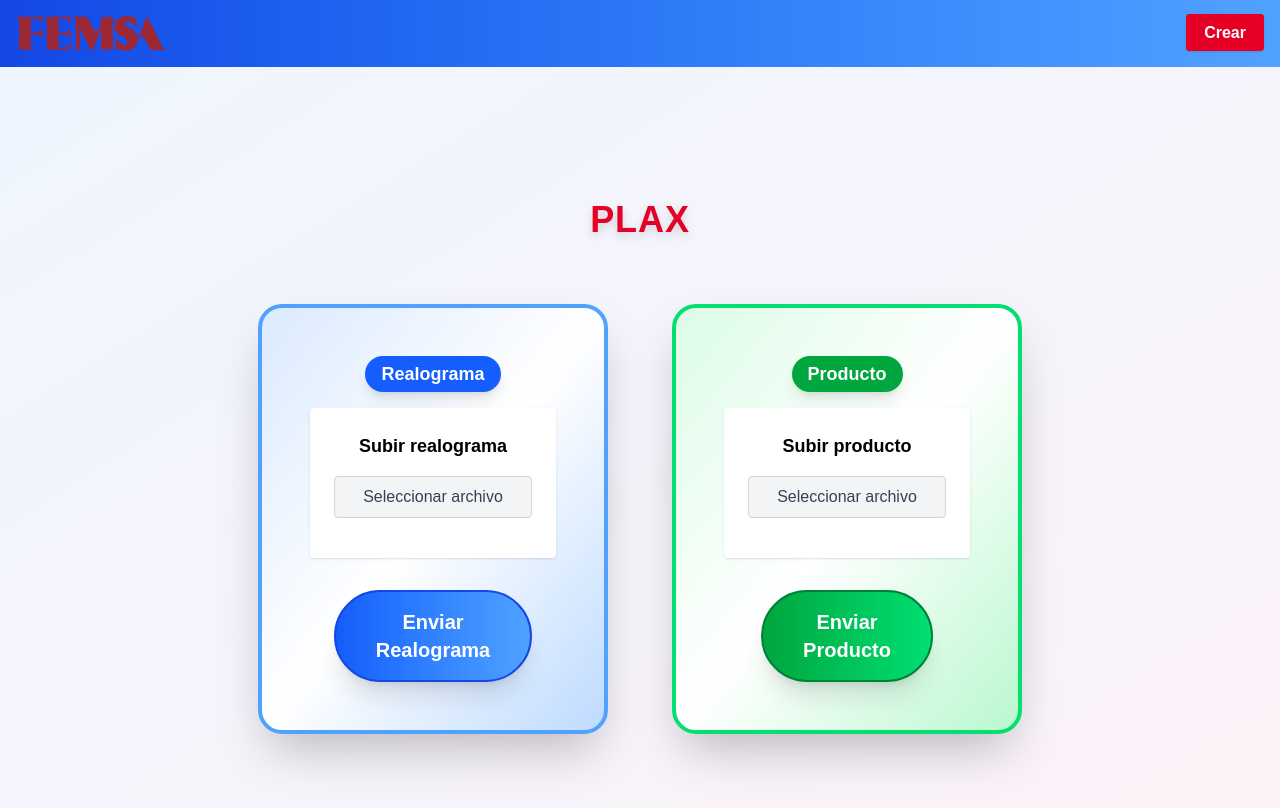
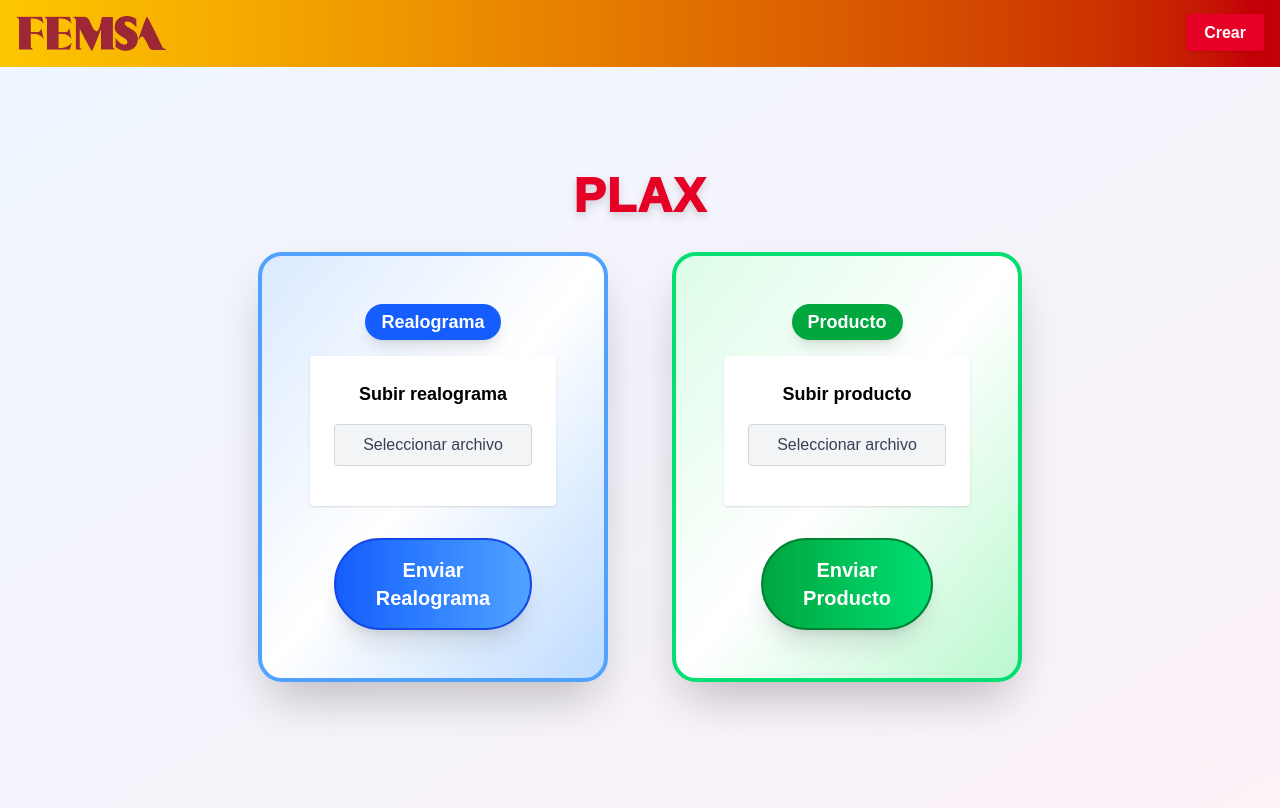
Before and after one commit to FEMSA-Hack/FEMSA-WebPage, a Next.js app: page /homemain in a window 1280 px wide. Shown: the top 808 px of the page. Built offline with nearby package versions, Linux system fonts and the light colour scheme.

Commit message:
Diseño mejorado

```diff
--- a/src/app/dashboardRealograma/page.tsx
+++ b/src/app/dashboardRealograma/page.tsx
@@ -58,7 +58,7 @@
   }
 
   return (
-    <div className="min-h-screen p-30  flex flex-col-reverse md:flex-row md:items-start md:justify-center gap-40">
+    <div className="min-h-screen p-15 pt-5 flex flex-col-reverse md:flex-row md:items-start md:justify-center  gap-20">
       {/* IZQUIERDA - Estadísticas */}
       <div className="md:w-1/3 w-full flex flex-col gap-4">
         {/* Estadísticas generales */}
--- a/src/app/homemain/page.tsx
+++ b/src/app/homemain/page.tsx
@@ -58,8 +58,8 @@
   };
   // Hola
   return (
-    <section className="flex flex-col justify-center items-center pt-0 min-h-screen bg-gradient-to-br from-blue-50 to-pink-50">
-      <h2 className="text-4xl font-extrabold mb-16 text-center text-[#e60026] drop-shadow-lg tracking-wide">
+    <section className="flex flex-col justify-center items-center  min-h-screen bg-gradient-to-br from-blue-50 to-pink-50 pb-20">
+      <h2 className="cal-sans-regular text-5xl font-extrabold mb-8 text-center text-[#e60026] drop-shadow-lg tracking-wide">
         PLAX
       </h2>
       <div className="flex flex-col md:flex-row gap-16 justify-center items-start text-black">
--- a/src/app/layout.tsx
+++ b/src/app/layout.tsx
@@ -1,6 +1,7 @@
 import type { Metadata } from "next";
 import "../styles/globals.css";
 import HeaderWrapper from '../app/headerwrapper/headerwrapper';
+
 
 
 
@@ -15,7 +16,7 @@
 }>) {
 
   return (
-    <html lang="es">
+    <html lang="es" >
       <body className="BackFemsa">
         <HeaderWrapper />
         <main className="w-full min-h-screen">
--- a/src/app/page.tsx
+++ b/src/app/page.tsx
@@ -15,8 +15,7 @@
   };
 
   return (
-    <div className="min-h-screen flex items-center justify-center bg-[#de3d3d]">
-
+    <div className="min-h-screen flex items-center justify-center bg-[url('/images/BackFEMSA.jpg')] bg-cover bg-center">
       <form
         onSubmit={handleLogin}
         className="bg-[#ffffff] rounded-xl shadow-lg p-12 flex flex-col items-center w-full max-w-md border border-blue-200"
--- a/src/app/positionProduct/page.tsx
+++ b/src/app/positionProduct/page.tsx
@@ -11,7 +11,7 @@
   }, []);
 
   return (
-    <section className="flex flex-col items-center justify-center min-h-screen">
+    <section className="flex flex-col items-center justify-center min-h-screen pb-30">
       <h2 className="text-2xl font-bold mb-6">Producto Acomodado en el Stand</h2>
       {standImageUrl ? (
         <Image src={standImageUrl} alt="Producto acomodado" width={500} height={500} className="rounded shadow-lg max-w-lg" />
--- a/src/components/Header.tsx
+++ b/src/components/Header.tsx
@@ -3,7 +3,7 @@
 
 export default function Header() {
   return (
-    <header className="bg-gradient-to-r from-blue-700 to-blue-400 text-white p-4 shadow flex justify-between items-center">
+    <header className="bg-gradient-to-r from-yellow-400 to-red-700 text-white p-4 shadow flex justify-between items-center">
       <div className="flex items-center">
         <Image
           src="/images/FEMSA_Logo.png"
--- a/src/styles/globals.css
+++ b/src/styles/globals.css
@@ -35,3 +35,9 @@
   font-family: Arial, Helvetica, sans-serif;
   overflow: hidden;
 }
+
+.cal-sans-regular {
+  font-family: "Cal Sans", sans-serif;
+  font-weight: 1000;
+  font-style: normal;
+}
```
